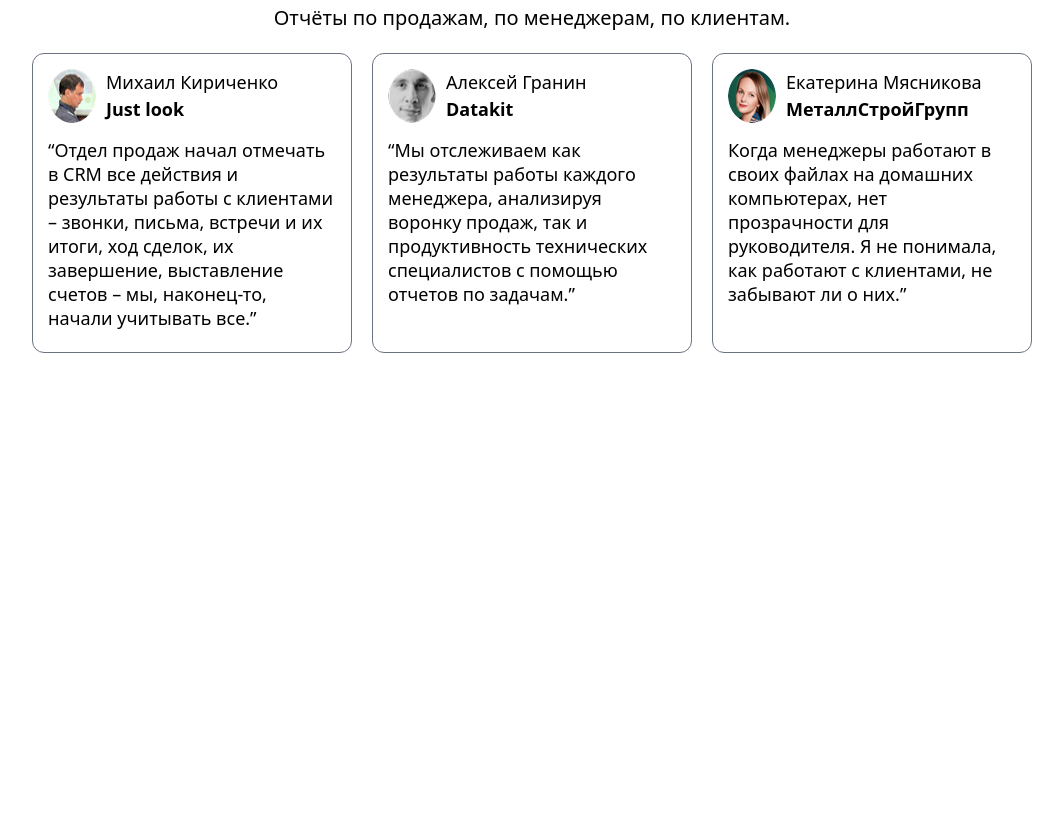
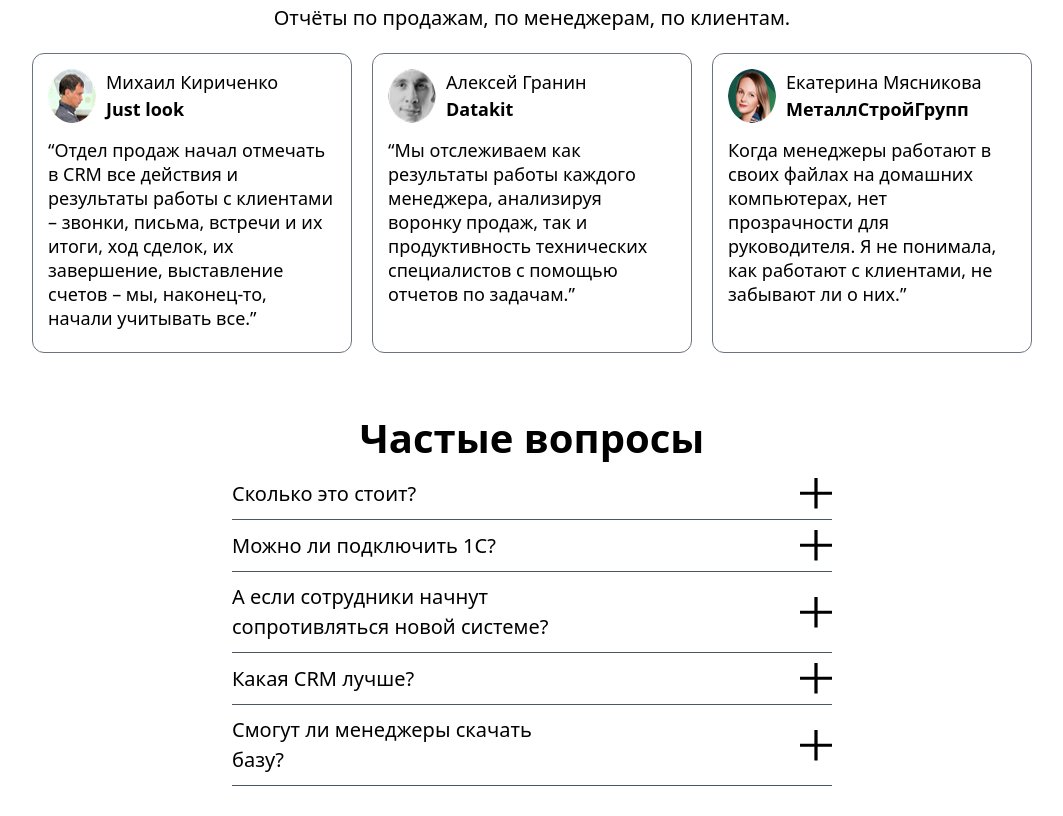
Before and after one commit to Firdavs001-hue/git3-w, a website: page src/index.html in a window 1280 px wide. Shown: the part 2976-3792 px from the top of the page, without its empty margins (108-1171 px from the left). Before the commit the page ends 3354 px from the top, so only its background shows below. Drawn offline with nearby package versions, Linux system fonts and the light colour scheme; files that its build step writes are made by us from their sources.

Commit message:
section 7

```diff
--- a/src/index.html
+++ b/src/index.html
@@ -115,6 +115,42 @@
                     </div>
                 </div>
             </section>
+
+            <!--Section 7-->
+            <section class="py-[30px]">
+                <h2 class="text-[40px] text-center font-bold">Частые вопросы</h2>
+                <div class="w-[390px] lg:w-[600px] text-[14px] lg:text-[20px] m-auto flex flex-col gap-[5px]">
+                    <div class="flex justify-between items-center border-b-[1px] border-b-gray-600 py-[10px]">
+                        <p class=" w-[340px]">Сколько это стоит?</p>
+                        <img  src="./Plus.png" alt="">
+                    </div>
+                </div>
+                <div class="w-[390px] lg:w-[600px] text-[14px] lg:text-[20px] m-auto flex flex-col gap-[5px]">
+                    <div class="flex justify-between items-center border-b-[1px] border-b-gray-600 py-[10px]">
+                        <p class=" w-[340px]">Можно ли подключить 1С?</p>
+                        <img  src="./Plus.png" alt="">
+                    </div>
+                </div>
+                <div class="w-[390px] lg:w-[600px] text-[14px] lg:text-[20px] m-auto flex flex-col gap-[5px]">
+                    <div class="flex justify-between items-center border-b-[1px] border-b-gray-600 py-[10px]">
+                        <p class=" w-[340px]">А если сотрудники начнут сопротивляться новой системе?</p>
+                        <img  src="./Plus.png" alt="">
+                    </div>
+                </div>
+                <div class="w-[390px] lg:w-[600px] text-[14px] lg:text-[20px] m-auto flex flex-col gap-[5px]">
+                    <div class="flex justify-between items-center border-b-[1px] border-b-gray-600 py-[10px]">
+                        <p class=" w-[340px]">Какая CRM лучше?</p>
+                        <img  src="./Plus.png" alt="">
+                    </div>
+                </div>
+                <div class="w-[390px] lg:w-[600px] text-[14px] lg:text-[20px] m-auto flex flex-col gap-[5px]">
+                    <div class="flex justify-between items-center border-b-[1px] border-b-gray-600 py-[10px]">
+                        <p class=" w-[340px]">Смогут ли менеджеры скачать базу?</p>
+                        <img  src="./Plus.png" alt="">
+                    </div>
+                </div>
+
+            </section>
         </main>
     </body>
 </html>
```
